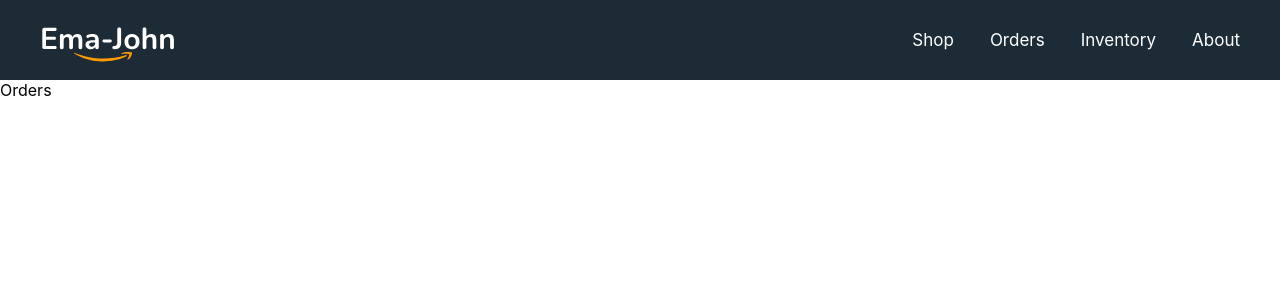
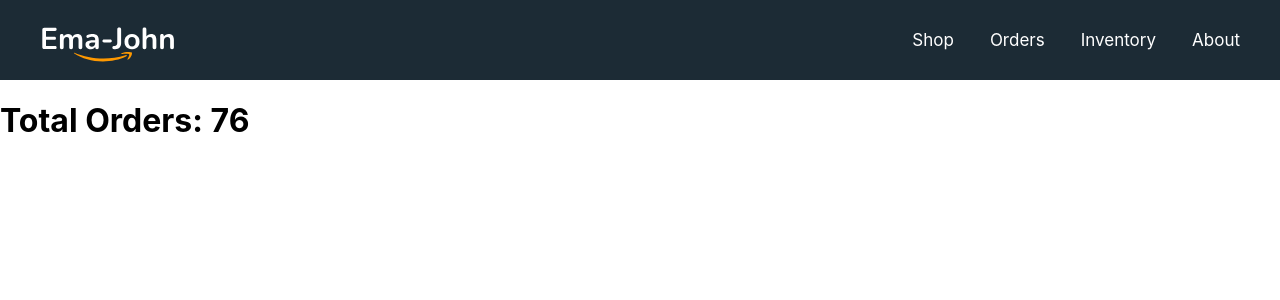
Before and after one commit to NaimulAlam/ema-jhon, a React (Create React App) app: page /orders in a window 1280 px wide. Shown: the top 300 px of the page. Built offline with nearby package versions, Linux system fonts and the light colour scheme.

Commit message:
useLoader used to load data to set products instead of useEffect with useSate

```diff
--- a/src/App.js
+++ b/src/App.js
@@ -14,10 +14,16 @@ function App() {
       children: [
         {
           path: "/",
+          loader: async () => {
+            return fetch("products.json");
+          },
           element: <Shop />,
         },
         {
           path: "/orders",
+          loader: async () => {
+            return fetch("products.json");
+          },
           element: <Orders />,
         },
         {
--- a/src/components/Orders/Orders.js
+++ b/src/components/Orders/Orders.js
@@ -1,9 +1,14 @@
-import React from 'react'
+import React from "react";
+import { useLoaderData } from "react-router-dom";
 
 function Orders() {
+  const products = useLoaderData();
+
   return (
-    <div>Orders</div>
-  )
+    <div>
+      <h1>Total Orders: {products.length}</h1>
+    </div>
+  );
 }
 
-export default Orders
+export default Orders;
--- a/src/components/Shop/Shop.js
+++ b/src/components/Shop/Shop.js
@@ -3,17 +3,11 @@ import "./Shop.css";
 import Product from "../Product/Product";
 import Cart from "../Cart/Cart";
 import { addToDb, getStoredCart } from "../../utilities/fakedb";
+import { useLoaderData } from "react-router-dom";
 
 const Shop = () => {
-  const [products, setProducts] = useState([]);
+  const products = useLoaderData();
   const [cart, setCart] = useState([]);
-
-  useEffect(() => {
-    const url = "products.json";
-    fetch(url)
-      .then((res) => res.json())
-      .then((data) => setProducts(data));
-  }, []);
 
   useEffect(() => {
     const storedCart = getStoredCart();
```
